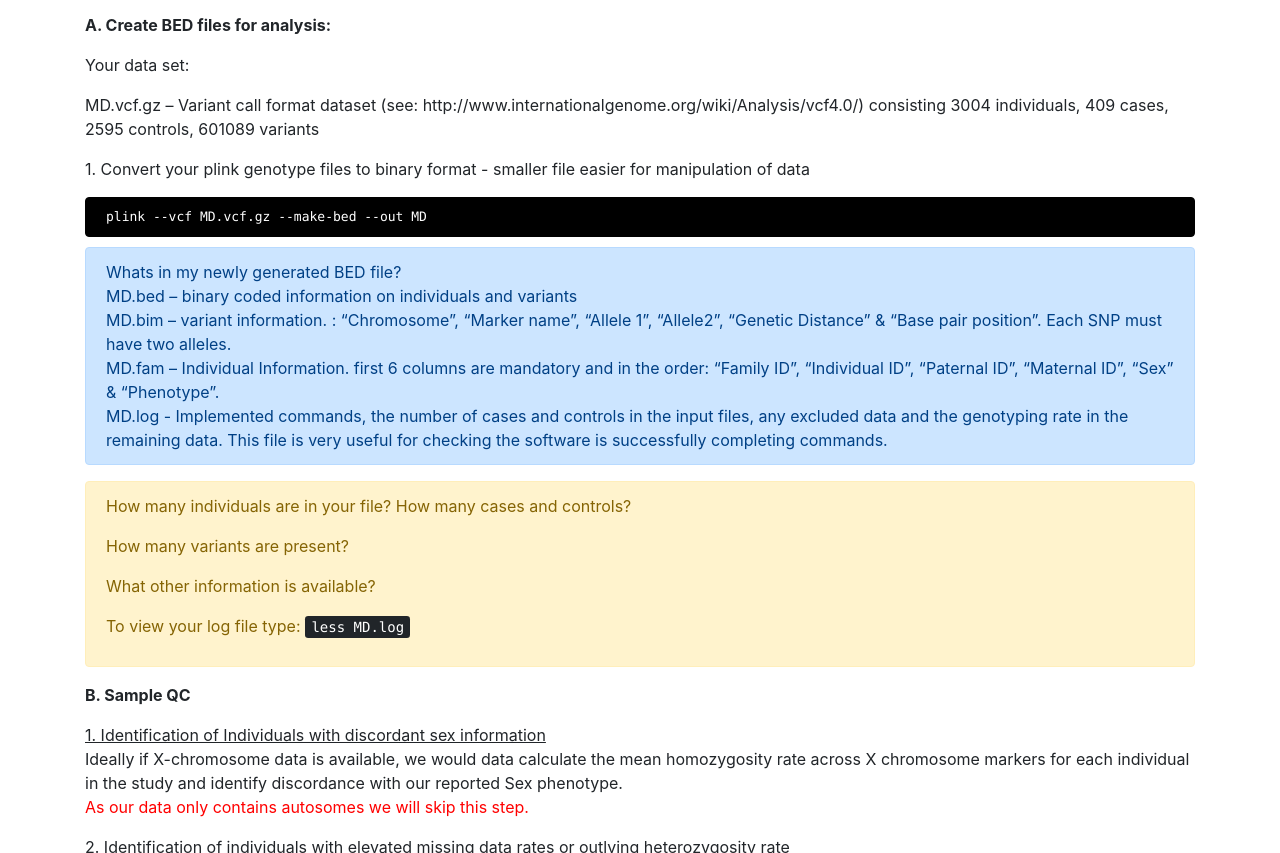
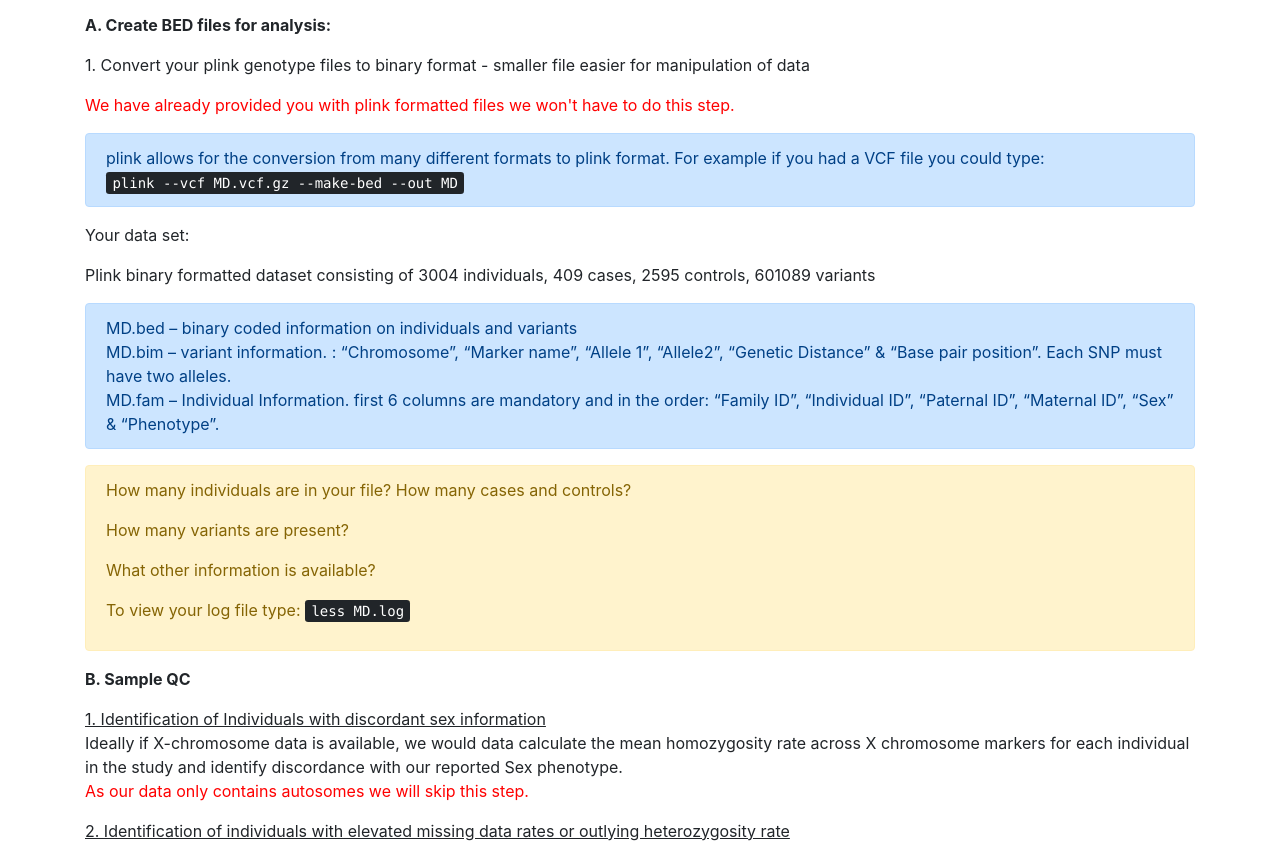
Before and after one commit to jodyphelan/genomics_course, a plain HTML site: page gwas.html in a window 1280 px wide. Shown: the part 848-1701 px from the top of the page. Drawn offline with Linux system fonts and the light colour scheme; a script that the page names is missing.

Commit message:
new gwas practical

```diff
--- a/gwas.html
+++ b/gwas.html
@@ -60,19 +60,22 @@
       </ul>
 
       <p><b>A.	 Create BED files for analysis:</b></p>
-      <p>Your data set:</p>
-      <p>MD.vcf.gz – Variant call format dataset (see: http://www.internationalgenome.org/wiki/Analysis/vcf4.0/) consisting
-        3004 individuals, 409 cases, 2595 controls, 601089 variants</p>
+
 
       <p>1.	Convert your plink genotype files to binary format - smaller file easier for manipulation of data </p>
-      <pre><code>plink --vcf MD.vcf.gz --make-bed --out MD</code></pre>
+      <p>
+        <font color="red">We have already provided you with plink formatted files we won't have to do this step.</font>
+      </p>
       <div class="alert alert-primary" role="alert">
-        Whats in my newly generated BED file?<br>
-MD.bed – binary coded information on individuals and variants<br>
-MD.bim – variant information. : “Chromosome”, “Marker name”, “Allele 1”, “Allele2”, “Genetic Distance” & “Base pair position”. Each SNP must have two alleles.<br>
-MD.fam – Individual Information. first 6 columns are mandatory and in the order: “Family ID”, “Individual ID”, “Paternal ID”, “Maternal ID”, “Sex” & “Phenotype”.<br>
-MD.log - Implemented commands, the number of cases and controls in the input files, any excluded data and the genotyping rate in the remaining data. This file is very useful for checking the software is successfully completing commands.<br>
+        plink allows for the conversion from many different formats to plink format. For example if you had a VCF file you could type:<br><kbd>plink --vcf MD.vcf.gz --make-bed --out MD</kbd>
+      </div>
 
+      <p>Your data set:</p>
+      <p>Plink binary formatted dataset consisting of 3004 individuals, 409 cases, 2595 controls, 601089 variants</p>
+      <div class="alert alert-primary" role="alert">
+        MD.bed – binary coded information on individuals and variants<br>
+        MD.bim – variant information. : “Chromosome”, “Marker name”, “Allele 1”, “Allele2”, “Genetic Distance” & “Base pair position”. Each SNP must have two alleles.<br>
+        MD.fam – Individual Information. first 6 columns are mandatory and in the order: “Family ID”, “Individual ID”, “Paternal ID”, “Maternal ID”, “Sex” & “Phenotype”.<br>
       </div>
 
       <div class="alert alert-warning" role="alert">
```
